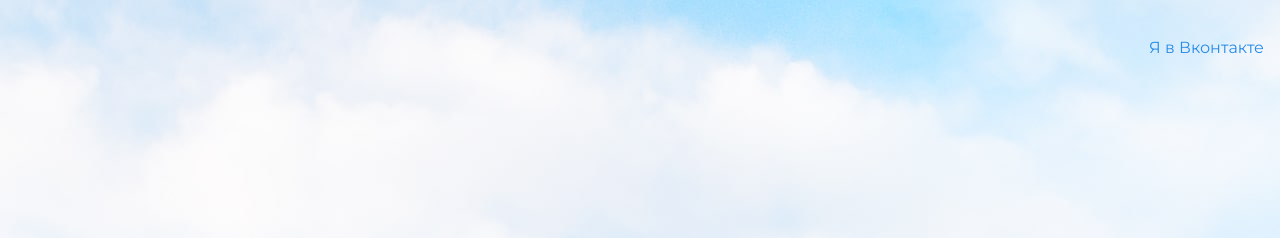
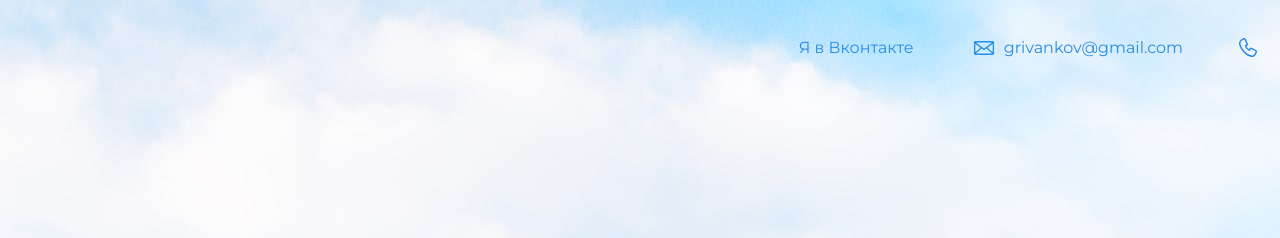
Before and after one commit to red-creator/my-site, a plain HTML site: page index.html in a window 1280 px wide. Shown: the top 238 px of the page. Drawn offline with nearby package versions, Linux system fonts and the light colour scheme.

Commit message:
Update index.html

```diff
--- a/index.html
+++ b/index.html
@@ -11,6 +11,8 @@
     <header class="page-header">
     	<div class="container">
       <a href="https://vk.com/eivankov2014">Я в Вконтакте</a>
+		<a class="header-email" href="mailto:grivankov@gmail.com">grivankov@gmail.com</a>
+		<a class="header-phone" href="tel:+7 982 391 34 60"></a>
       	</div>
     </header>
     <div class="container">
```
